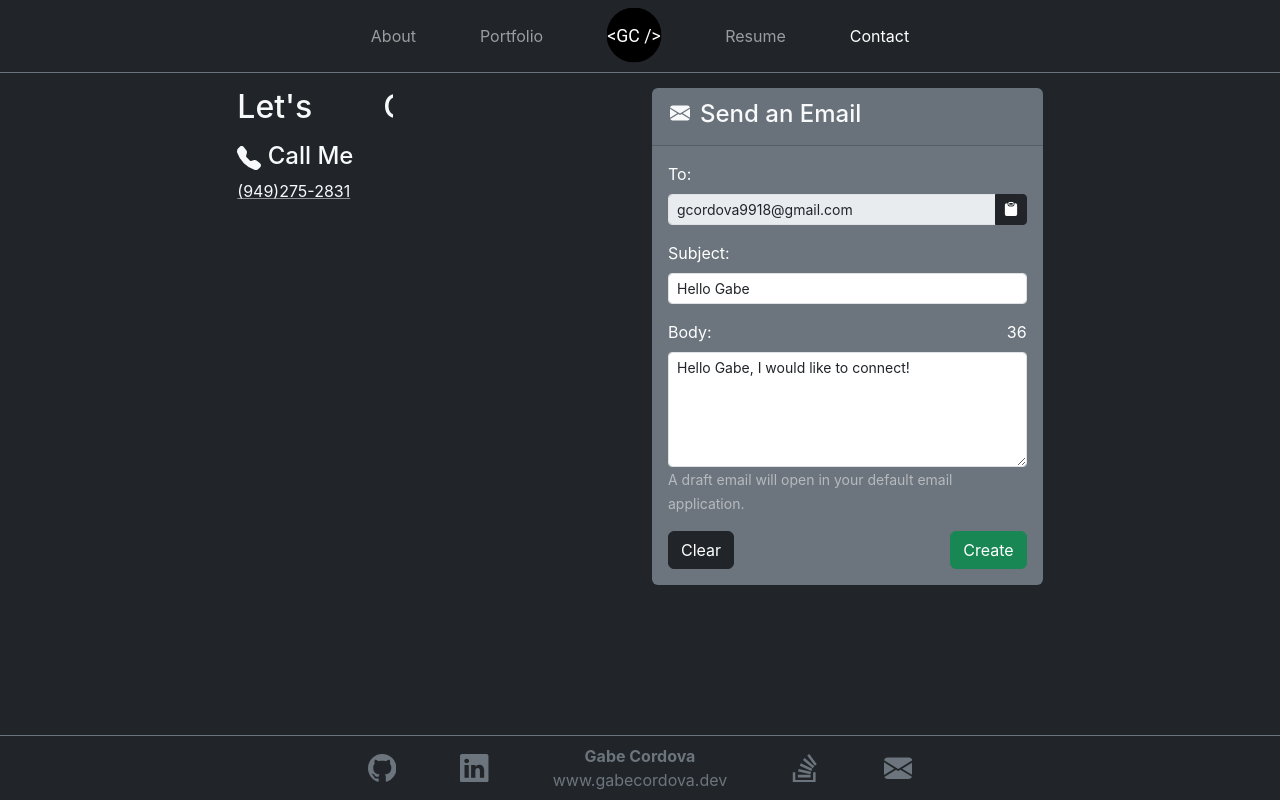
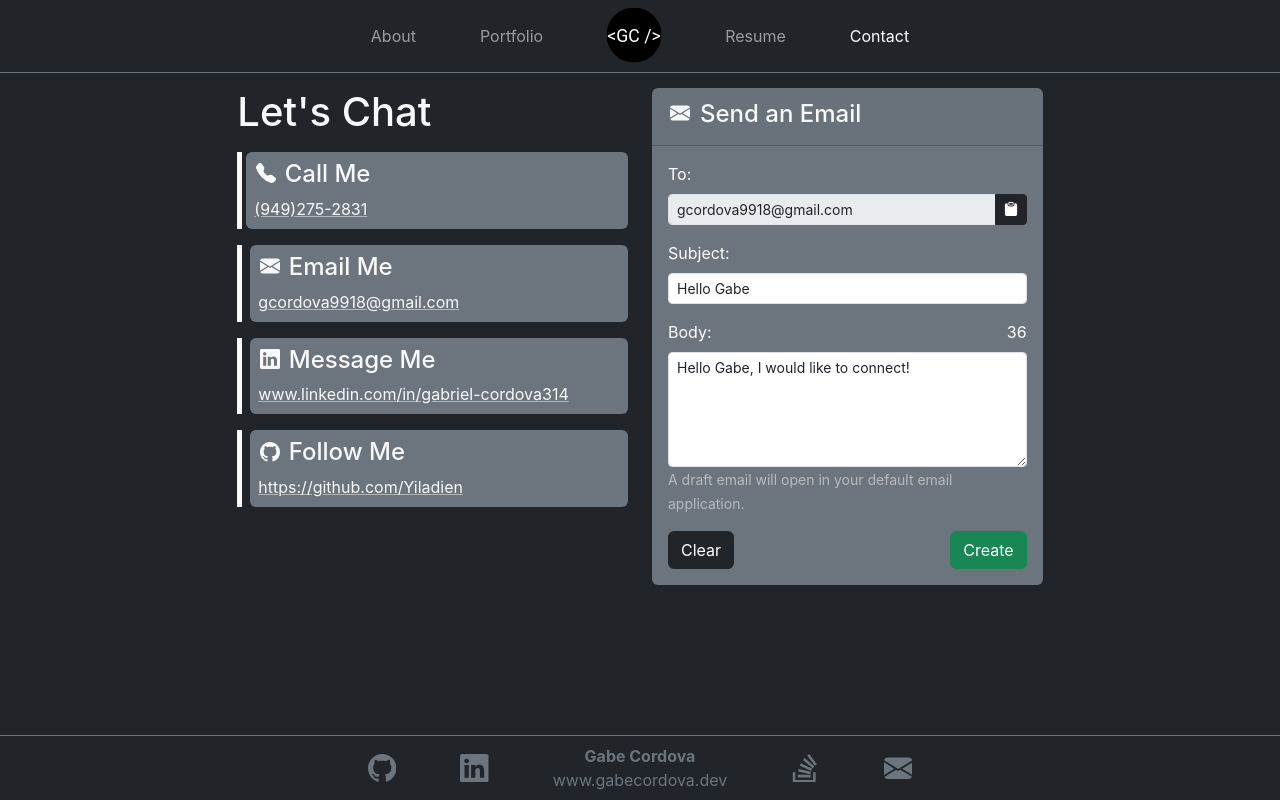
Before and after one commit to Yiladien/gabecordova, a React (Create React App) app in the folder client/: page /contact in a window 1280 px wide. Built offline with nearby package versions, Linux system fonts and the light colour scheme.

Commit message:
connect methods

```diff
--- a/client/src/components/EmailForm.js
+++ b/client/src/components/EmailForm.js
@@ -136,6 +136,7 @@ const EmailForm = () => {
               <Button
                 variant="dark"
                 name="clear"
+                className="focus-ring"
                 onClick={handleFormClear}
                 disabled={
                   formData.emailSubject === "" && formData.emailBody === ""
@@ -150,6 +151,7 @@ const EmailForm = () => {
               <Button
                 variant="success"
                 name="create"
+                className="focus-ring"
                 href={`mailto:${formData.emailTo}?subject=${encodeURIComponent(
                   formData.emailSubject
                 )}&body=${encodeURIComponent(formData.emailBody)}`}
--- a/client/src/components/TextRotation.js
+++ b/client/src/components/TextRotation.js
@@ -6,7 +6,7 @@ const TextRotation = ({
   inType = "rotateInX",
   outDuration = "1000",
   outType = "rotateOutX",
-  intervalTime = "2000",
+  intervalTime = "3000",
 }) => {
   const [currentIndex, setCurrentIndex] = useState(0);
   const [text, setText] = useState(textList[currentIndex]);
--- a/client/src/pages/Contact.js
+++ b/client/src/pages/Contact.js
@@ -6,13 +6,27 @@ import Row from "react-bootstrap/Row";
 import Col from "react-bootstrap/Col";
 
 // bootstrap icons
-import { TelephoneFill } from "react-bootstrap-icons";
+import {
+  TelephoneFill,
+  EnvelopeFill,
+  Linkedin,
+  Github,
+} from "react-bootstrap-icons";
 
 // component(s)
 import EmailForm from "../components/EmailForm";
 import TextRotation from "../components/TextRotation";
 
 const Contact = () => {
+  const introWordList = [
+    "Connect",
+    "Chat",
+    "Code",
+    "Build",
+    "Innovate",
+    "Create",
+  ];
+
   return (
     <>
       <Container
@@ -24,32 +38,65 @@ const Contact = () => {
         <Row>
           <Col xs={12} sm={6} className="mb-3">
             <div className="text-light mb-2">
-              <h2 className="mb-3">
+              <h1 className="mb-3">
                 Let's{" "}
                 <TextRotation
                   // required prop: textList as []
                   // optional props: inType, outType, inDuration, outDuration, intervalTime
-                  textList={[
-                    "Connect",
-                    "Chat",
-                    "Code",
-                    "Build",
-                    "Innovate",
-                    "Create",
-                  ]}
+                  textList={introWordList}
                   // in types: rotateInY, rotateInX, rotateInZ, jelloIn, slideInLeft, slideInRight, slideInUp, slideInDown
                   // out types: rotateOutY, rotateOutX, rotateOutZ, jelloOut, slideOutLeft, slideOutRight, slideOutUp, slideOutDown
                   inType="slideInDown"
                   outType="slideOutRight"
                 />
-              </h2>
-              <h4>
-                <TelephoneFill /> Call Me
-              </h4>
-              <a
-                href="tel:9492752831"
-                className="link-light link-underline-opacity-50 link-underline-opacity-75-hover"
-              >{`(949)275-2831`}</a>
+              </h1>
+              <div className="border-start border-light border-5 ps-1 mb-3">
+                <div className="bg-secondary p-2 rounded">
+                  <h4>
+                    <TelephoneFill className="pb-1" /> Call Me
+                  </h4>
+                  <a
+                    href="tel:9492752831"
+                    className="link-light link-underline-opacity-50 link-underline-opacity-75-hover focus-ring"
+                  >{`(949)275-2831`}</a>
+                </div>
+              </div>
+
+              <div className="border-start border-light border-5 ps-2 mb-3">
+                <div className="bg-secondary p-2 rounded">
+                  <h4>
+                    <EnvelopeFill className="pb-1" /> Email Me
+                  </h4>
+                  <a
+                    href="mailto:gcordova9918@gmail.com"
+                    className="link-light link-underline-opacity-50 link-underline-opacity-75-hover focus-ring"
+                  >{`gcordova9918@gmail.com`}</a>
+                </div>
+              </div>
+
+              <div className="border-start border-light border-5 ps-2 mb-3">
+                <div className="bg-secondary p-2 rounded">
+                  <h4>
+                    <Linkedin className="pb-1" /> Message Me
+                  </h4>
+                  <a
+                    href="https://www.linkedin.com/in/gabriel-cordova314"
+                    className="link-light link-underline-opacity-50 link-underline-opacity-75-hover focus-ring"
+                  >{`www.linkedin.com/in/gabriel-cordova314`}</a>
+                </div>
+              </div>
+
+              <div className="border-start border-light border-5 ps-2 mb-3">
+                <div className="bg-secondary p-2 rounded">
+                  <h4>
+                    <Github className="pb-1" /> Follow Me
+                  </h4>
+                  <a
+                    href="https://github.com/Yiladien"
+                    className="link-light link-underline-opacity-50 link-underline-opacity-75-hover focus-ring"
+                  >{`https://github.com/Yiladien`}</a>
+                </div>
+              </div>
               {/* <a
                 href="mailto:gcordova9918@gmail.com"
                 className="link-light link-underline-opacity-50 link-underline-opacity-75-hover"
```
